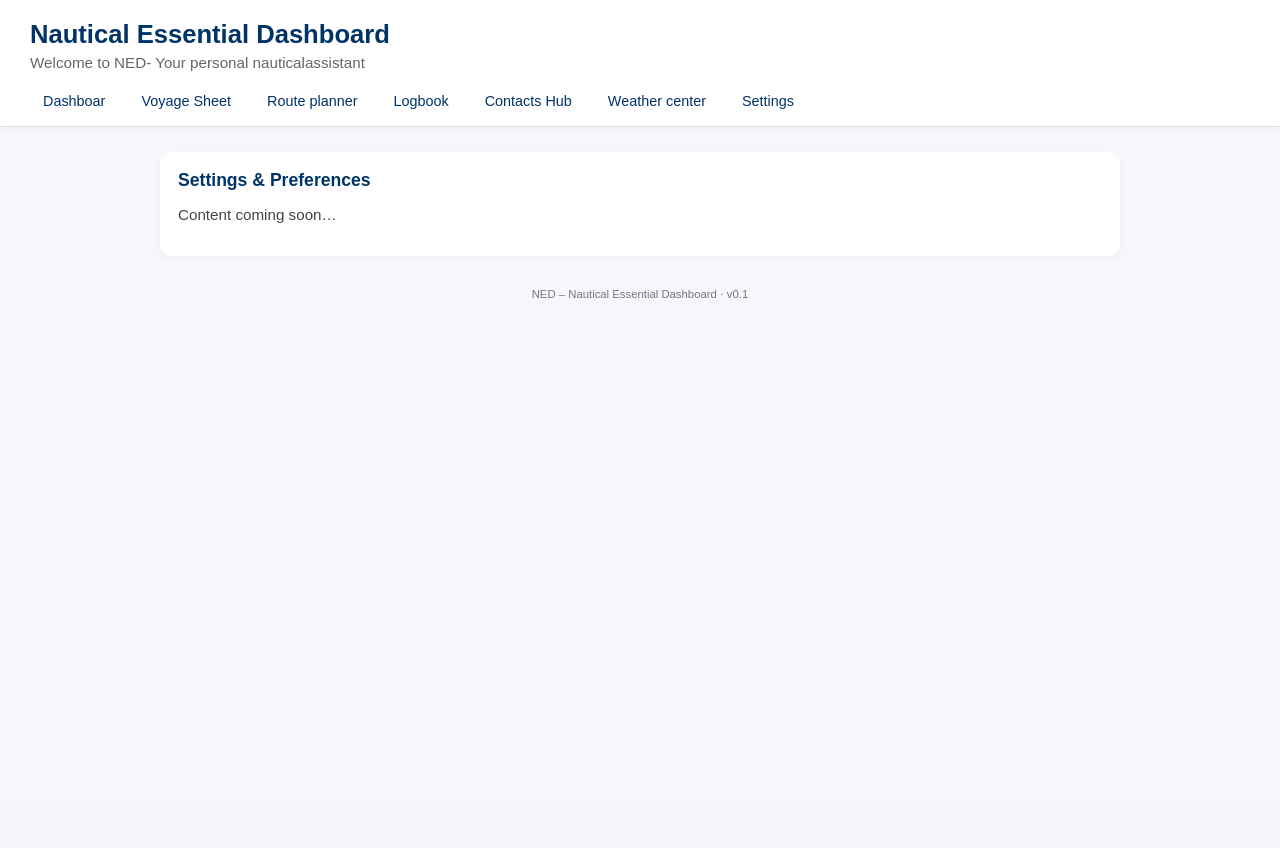
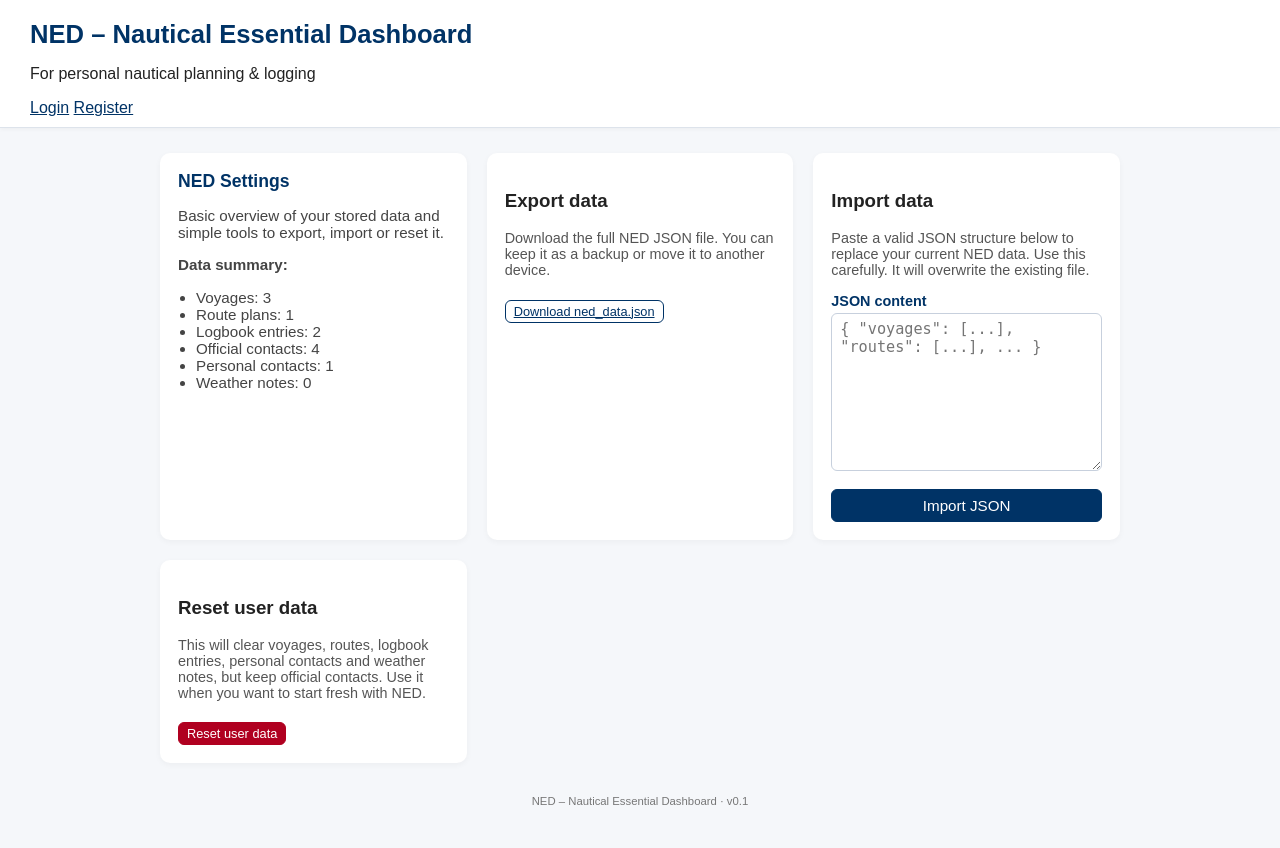
Before and after one commit to NVO01-95/NED-, a Flask app: page /settings in a window 1280 px wide. Before the commit the page ends 298 px from the top, so only its background shows below. Run offline with Flask 3, Linux system fonts and the light colour scheme.

Commit message:
Most difficult update

```diff
--- a/app.py
+++ b/app.py
@@ -1,11 +1,106 @@
-from flask import Flask, render_template, request, redirect, url_for
+from flask import Flask, render_template, request, redirect, url_for, session, make_response
 from data_utils import load_data, save_data
+from werkzeug.security import generate_password_hash, check_password_hash
+import json
+import csv
+import io
+app = Flask(__name__)
+app.secret_key = "change-this-in-production"
 
-app = Flask(__name__)
+@app.context_processor
+def inject_current_user():
+    return {
+        "current_username": session.get("username")
+    }
+
+
 
 @app.route("/")
-def home():
+def index():
     return render_template("index.html")
+
+
+@app.route("/register", methods=["GET", "POST"])
+def register():
+    data = load_data()
+    users = data.get("users", [])
+
+    if request.method == "POST":
+        username = request.form.get("username", "").strip()
+        password = request.form.get("password", "").strip()
+
+        # validări simple
+        if not username or not password:
+            return render_template("register.html", error="Username and password are required.")
+
+        if len(password) < 4:
+            return render_template("register.html", error="Password should have at least 4 characters.")
+
+        # verifică dacă există deja username-ul
+        for u in users:
+            if u.get("username") == username:
+                return render_template("register.html", error="Username already taken.")
+
+        # calculează următorul id
+        if users:
+            max_id = max(u.get("id", 0) for u in users)
+            new_id = max_id + 1
+        else:
+            new_id = 1
+
+        user = {
+            "id": new_id,
+            "username": username,
+            "password_hash": generate_password_hash(password),
+        }
+
+        users.append(user)
+        data["users"] = users
+        save_data(data)
+
+        # auto-login după register
+        session["user_id"] = new_id
+        session["username"] = username
+
+        return redirect(url_for("index"))  # ajustează dacă ai altă rută principală
+
+    return render_template("register.html", error=None)
+
+@app.route("/login", methods=["GET", "POST"])
+def login():
+    data = load_data()
+    users = data.get("users", [])
+
+    if request.method == "POST":
+        username = request.form.get("username", "").strip()
+        password = request.form.get("password", "").strip()
+
+        # caută userul
+        user = None
+        for u in users:
+            if u.get("username") == username:
+                user = u
+                break
+
+        if user is None:
+            return render_template("login.html", error="Invalid username or password.")
+
+        if not check_password_hash(user.get("password_hash", ""), password):
+            return render_template("login.html", error="Invalid username or password.")
+
+        # login ok
+        session["user_id"] = user["id"]
+        session["username"] = user["username"]
+
+        return redirect(url_for("index"))  # sau altă pagină default
+
+    return render_template("login.html", error=None)
+
+@app.route("/logout")
+def logout():
+    session.clear()
+    return redirect(url_for("index"))  # sau altă rută principală
+
 
 @app.route("/voyage", methods=["GET", "POST"])
 def voyage_sheet():
@@ -210,6 +305,37 @@ def delete_log_entry(index):
         save_data(data)
 
     return redirect(url_for("logbook"))
+
+@app.route("/logbook/export")
+def export_logbook():
+    data = load_data()
+    log_entries = data.get("log_entries", [])
+
+    # pregătim un CSV în memorie
+    output = io.StringIO()
+    writer = csv.writer(output)
+
+    # antet
+    writer.writerow(["date", "time", "position", "category", "notes"])
+
+    # rânduri
+    for entry in log_entries:
+        writer.writerow([
+            entry.get("date", ""),
+            entry.get("time", ""),
+            entry.get("position", ""),
+            entry.get("category", ""),
+            entry.get("notes", "").replace("\r\n", " ").replace("\n", " ")
+        ])
+
+    # pregătim răspunsul HTTP cu attachment
+    response = make_response(output.getvalue())
+    response.headers["Content-Disposition"] = "attachment; filename=logbook.csv"
+    response.headers["Content-Type"] = "text/csv; charset=utf-8"
+
+    return response
+
+
 @app.route("/contacts", methods=["GET", "POST"])
 def contacts():
     data = load_data()
@@ -293,7 +419,127 @@ def weather():
 
 @app.route("/settings")
 def settings():
-    return render_template("settings.html")
+    data = load_data()
+
+    summary = {
+        "voyages": len(data.get("voyages", [])),
+        "routes": len(data.get("routes", [])),
+        "log_entries": len(data.get("log_entries", [])),
+        "contacts": len(data.get("contacts", [])),
+        "personal_contacts": len(data.get("personal_contacts", [])),
+        "weather_notes": len(data.get("weather_notes", [])),
+    }
+
+    # la GET simplu nu avem mesaje de import
+    return render_template(
+        "settings.html",
+        summary=summary,
+        import_error=None,
+        import_success=False,
+    )
+
+@app.route("/settings/export")
+def export_settings():
+    data = load_data()
+    json_text = json.dumps(data, indent=2, ensure_ascii=False)
+
+    response = make_response(json_text)
+    response.headers["Content-Disposition"] = "attachment; filename=ned_data.json"
+    response.headers["Content-Type"] = "application/json; charset=utf-8"
+
+    return response
+
+@app.route("/settings/import", methods=["POST"])
+def import_settings():
+    raw_json = request.form.get("json_content", "").strip()
+
+    data = load_data()
+
+    summary = {
+        "voyages": len(data.get("voyages", [])),
+        "routes": len(data.get("routes", [])),
+        "log_entries": len(data.get("log_entries", [])),
+        "contacts": len(data.get("contacts", [])),
+        "personal_contacts": len(data.get("personal_contacts", [])),
+        "weather_notes": len(data.get("weather_notes", [])),
+    }
+
+    if not raw_json:
+        return render_template(
+            "settings.html",
+            summary=summary,
+            import_error="Empty JSON content.",
+            import_success=False,
+        )
+
+    try:
+        new_data = json.loads(raw_json)
+
+        # opțional: mici verificări de structură
+        if not isinstance(new_data, dict):
+            raise ValueError("Top-level JSON must be an object (dictionary).")
+
+        save_data(new_data)
+
+        # recalculează summary după import
+        data = load_data()
+        summary = {
+            "voyages": len(data.get("voyages", [])),
+            "routes": len(data.get("routes", [])),
+            "log_entries": len(data.get("log_entries", [])),
+            "contacts": len(data.get("contacts", [])),
+            "personal_contacts": len(data.get("personal_contacts", [])),
+            "weather_notes": len(data.get("weather_notes", [])),
+        }
+
+        return render_template(
+            "settings.html",
+            summary=summary,
+            import_error=None,
+            import_success=True,
+        )
+
+    except Exception as e:
+        return render_template(
+            "settings.html",
+            summary=summary,
+            import_error=str(e),
+            import_success=False,
+        )
+
+@app.route("/settings/reset", methods=["POST"])
+def reset_settings():
+    data = load_data()
+
+    # păstrăm official contacts, restul listelor le golim
+    contacts = data.get("contacts", [])
+
+    new_data = {
+        "voyages": [],
+        "routes": [],
+        "log_entries": [],
+        "contacts": contacts,
+        "personal_contacts": [],
+        "weather_notes": [],
+    }
+
+    save_data(new_data)
+
+    summary = {
+        "voyages": 0,
+        "routes": 0,
+        "log_entries": 0,
+        "contacts": len(contacts),
+        "personal_contacts": 0,
+        "weather_notes": 0,
+    }
+
+    return render_template(
+        "settings.html",
+        summary=summary,
+        import_error=None,
+        import_success=False,
+    )
 
 
 if __name__ == "__main__":
--- a/templates/base.html
+++ b/templates/base.html
@@ -6,20 +6,24 @@
     <link rel="stylesheet" href="{{url_for('static', filename='style.css') }}">
 </head>
 <body>
-    <header class="ned-header">
-        <h1>Nautical Essential Dashboard</h1>
-        <p class="ned-subtitle">Welcome to NED- Your personal nauticalassistant</p>
+   <header class="ned-header">
+    <div class="ned-header-left">
+        <h1>NED – Nautical Essential Dashboard</h1>
+        <p class="ned-tagline">For personal nautical planning &amp; logging</p>
+    </div>
 
-        <nav class="ned-nav">
-            <a href="{{ url_for('home') }}">Dashboar</a>
-            <a href="{{ url_for('voyage_sheet') }}">Voyage Sheet</a>
-            <a href="{{ url_for('route_planner') }}">Route planner</a>
-            <a href="{{ url_for('logbook') }}">Logbook</a>
-            <a href="{{ url_for('contacts') }}">Contacts Hub</a>
-            <a href="{{ url_for('weather') }}">Weather center</a>
-            <a href="{{ url_for('settings') }}">Settings</a>
-        </nav>
-    </header>
+    <div class="ned-header-right">
+        {% if current_username %}
+            <span class="user-label">
+                Logged in as {{ current_username }}
+            </span>
+            <a href="{{ url_for('logout') }}" class="nav-link">Logout</a>
+        {% else %}
+            <a href="{{ url_for('login') }}" class="nav-link">Login</a>
+            <a href="{{ url_for('register') }}" class="nav-link">Register</a>
+        {% endif %}
+    </div>
+</header>
 
 
     <main class="ned-main">
--- a/templates/settings.html
+++ b/templates/settings.html
@@ -1,10 +1,85 @@
 {% extends "base.html" %}
 
-{% block title %}Settings & Preferences · NED{% endblock %}
+{% block title %}Settings · NED{% endblock %}
 
 {% block content %}
 <section class="ned-card">
-    <h2>Settings & Preferences</h2>
-    <p>Content coming soon…</p>
+    <h2>NED Settings</h2>
+    <p>
+        Basic overview of your stored data and simple tools to export, import or reset it.
+    </p>
+
+    <div style="margin-top: 10px; font-size: 0.95rem;">
+        <p><strong>Data summary:</strong></p>
+        <ul>
+            <li>Voyages: {{ summary.voyages }}</li>
+            <li>Route plans: {{ summary.routes }}</li>
+            <li>Logbook entries: {{ summary.log_entries }}</li>
+            <li>Official contacts: {{ summary.contacts }}</li>
+            <li>Personal contacts: {{ summary.personal_contacts }}</li>
+            <li>Weather notes: {{ summary.weather_notes }}</li>
+        </ul>
+    </div>
+</section>
+
+<section class="ned-card">
+    <h3>Export data</h3>
+    <p style="font-size: 0.9rem; color: #555;">
+        Download the full NED JSON file. You can keep it as a backup or move it
+        to another device.
+    </p>
+
+    <p>
+        <a href="{{ url_for('export_settings') }}" class="btn btn-secondary btn-small">
+            Download ned_data.json
+        </a>
+    </p>
+</section>
+
+<section class="ned-card">
+    <h3>Import data</h3>
+    <p style="font-size: 0.9rem; color: #555;">
+        Paste a valid JSON structure below to replace your current NED data.
+        Use this carefully. It will overwrite the existing file.
+    </p>
+
+    <form method="post" action="{{ url_for('import_settings') }}" class="voyage-form">
+        <div class="form-row">
+            <label for="json_content">JSON content</label>
+            <textarea
+                id="json_content"
+                name="json_content"
+                rows="8"
+                placeholder="{ &quot;voyages&quot;: [...], &quot;routes&quot;: [...], ... }"
+            ></textarea>
+        </div>
+
+        <button type="submit" class="btn">Import JSON</button>
+    </form>
+
+    {% if import_error %}
+        <p style="color: #b00020; margin-top: 8px; font-size: 0.9rem;">
+            Import error: {{ import_error }}
+        </p>
+    {% elif import_success %}
+        <p style="color: #006400; margin-top: 8px; font-size: 0.9rem;">
+            Data imported successfully.
+        </p>
+    {% endif %}
+</section>
+
+<section class="ned-card">
+    <h3>Reset user data</h3>
+    <p style="font-size: 0.9rem; color: #555;">
+        This will clear voyages, routes, logbook entries, personal contacts and
+        weather notes, but keep official contacts. Use it when you want to start
+        fresh with NED.
+    </p>
+
+    <form method="post" action="{{ url_for('reset_settings') }}">
+        <button type="submit" class="btn btn-danger btn-small">
+            Reset user data
+        </button>
+    </form>
 </section>
 {% endblock %}
```
Also changed, not shown: data/ned_data.json (+28 -0 lines), templates/logbook.html (+10 -1 lines), templates/login.html (added, +44 -0 lines), templates/register.html (added, +45 -0 lines).
